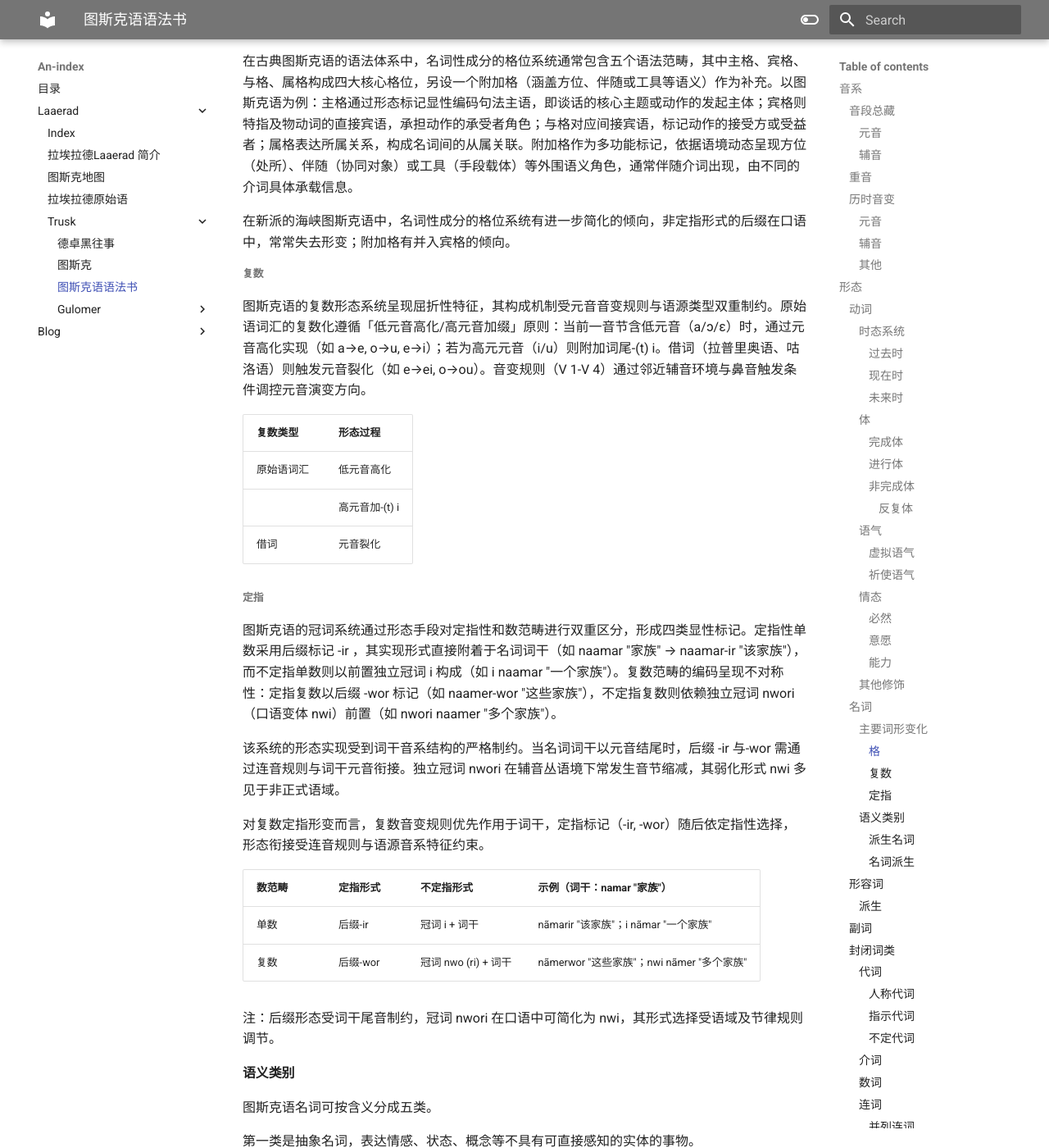
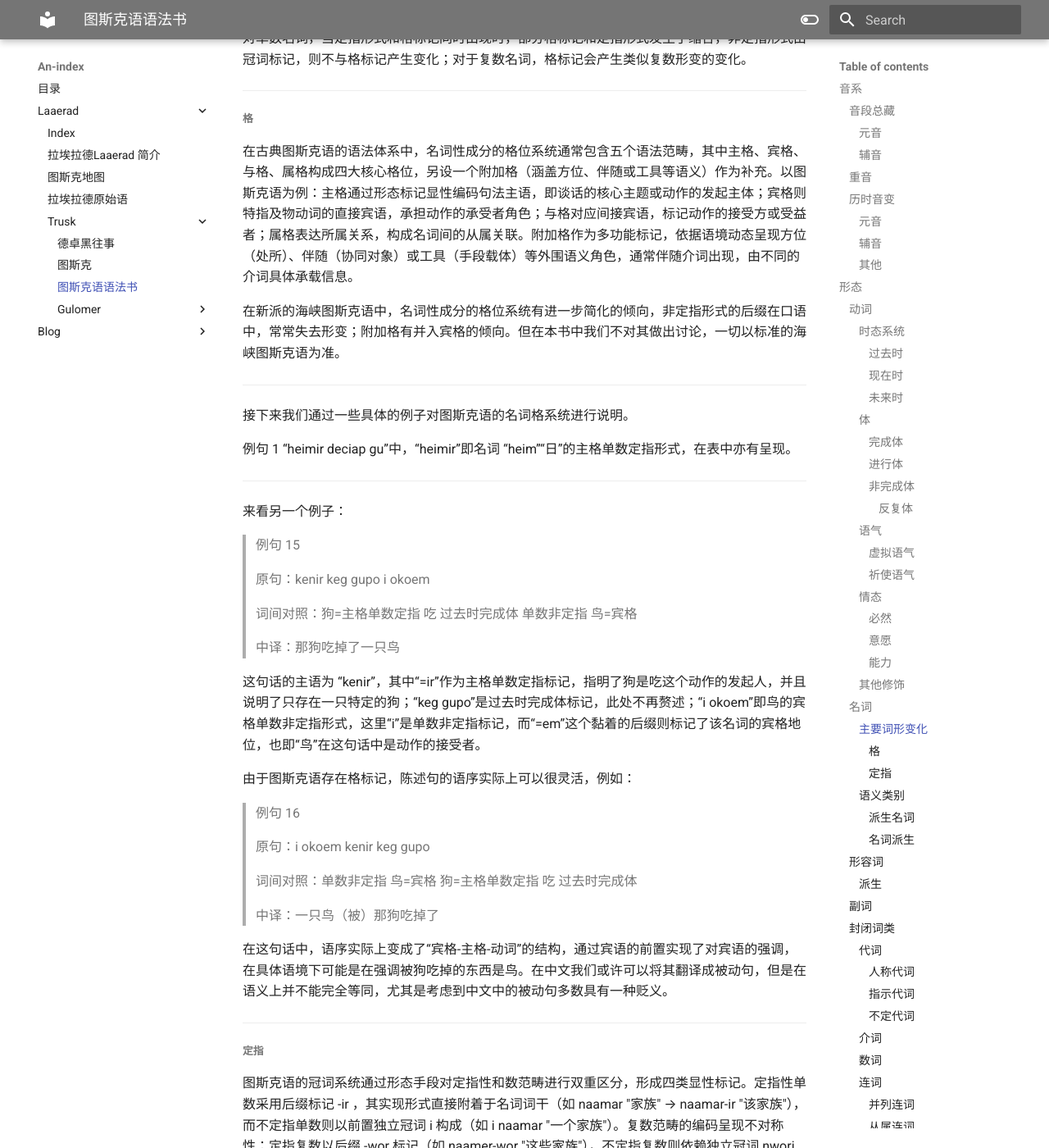
Before and after one commit to PhychiasLokDansk/Laaerad, an MkDocs documentation site: the page built from docs/Laaerad/Trusk/ZherirTruskal.md, in a window 1280 px wide and 1400 px high, scrolled down 13703 px. Shown: the whole window at 82% size. Built offline with MkDocs 1.6.1 and Material for MkDocs 9.7.7, drawn with Linux system fonts in a browser that asks for light colours; some of the changed text lies outside the part shown.

Commit message:
LAPTOP-UGNPREPA 2025-4-26:19:43:41

```diff
--- a/docs/Laaerad/Trusk/ZherirTruskal.md
+++ b/docs/Laaerad/Trusk/ZherirTruskal.md
@@ -157,7 +157,7 @@
 >
 > 原文：heimir deciap gu.
 >
-> 词间对照翻译：太阳=单数主格定指升起过去时.
+> 词间对照翻译：太阳=单数主格定指 升起 过去时.
 >
 > 中译：（那）太阳升起了
 
@@ -172,7 +172,7 @@
 >
 > 原句：betumartirt nwi aguisib wise ar
 >
-> 词间对照翻译：寒带地区=单数从格定指复数非定指针叶的树存在
+> 词间对照翻译：寒带地区=单数从格定指 复数非定指冠词 针叶的 树 存在
 >
 > 中译：在寒带有针叶林
 
@@ -313,7 +313,7 @@
 >
 > 词间对照：下雨=虚拟语气过去时
 >
-> 如果曾经下雨
+> 中译：如果曾经下雨
 
 这句话的含义可能会有歧义，直觉上来说，可以表达一种对过去所发生之事的质询，“假如过去真的下雨了”。
 
@@ -322,7 +322,7 @@
 >
 > 词间对照：下雨=虚拟语气=未来时
 >
-> 如果会下雨
+> 中译：如果会下雨
 
 baragesin 可以拆成三个部分“barag=es=in”，即词间对照中各个部分的对应功能，即表达了“如果会下雨”的意思。
 ***
@@ -333,9 +333,9 @@
 >
 > 原句: sou kegpa
 >
-> 词间对照：第二人称单数 吃=命令式
+> 词间对照：第二人称单数代词 吃=命令式
 >
-> 中译你吃吧！
+> 中译：你吃吧！
 >
 
 用“kepa”表达“你（给我）吃！”的意思。
@@ -344,7 +344,7 @@
 >
 > 原句：sorin kegpasingo
 >
-> 词间对照：第二人称单数尊称形 吃=祈使式
+> 词间对照：第二人称单数尊称形代词 吃=祈使式
 >
 > 中译：您请吃
 
@@ -370,23 +370,25 @@
 
 > 例句 13
 >
-> Ia tyaa ke
+> 原句：ia tyaa keg
 >
-> 1 SG want eat
+> 词间对照：第一人称单数代词 意愿态 吃
 >
-> 我想吃
+> 中译：我想吃
 
+用“tyaa”表达意愿态，同时“tyaa”后一般跟动词词典形，在这里也就是无任何其他语法标记的“keg”。
 ##### 能力
 图斯克语通过情态动词 "ning"（能），表达主语能够做某事，有能力做某事，通常紧接在主语后。
 
 > 例句 14
 >
-> Ia ning bagues gu mborem
+> ia ning bagues gu mborem
 >
-> 1 SG can kill-SUBJ PST 3 SG-ACST
+> 词间对照：第一人称单数代词 能力态 杀=虚拟体 过去时 3-ACST
 >
-> 我本来能杀他
+> 中译：我本来能杀他
 
+***
 #### 其他修饰
 副词在有时标记的情况下，一般紧接在动词前出现。
 出现情态表达时，一般紧接在情态标记词的后面。
@@ -407,23 +409,48 @@
 
 图斯克语中，定指形式用后缀-ir, -wor 进行表示，相对的，非定指形式由冠词-i, -nwi 进行表示；复数非定指的冠词在海峡图斯克语和书面中是必须的，但是小部分方言里省去了复数非定指形式的冠词。
 
-对单数名词，当定指形式和格标记同时出现时，部分格标记和定指形式发生了缩合，非定指形式由冠词标记，则不与格标记产生变化；对于复数名词，格标记会产生类似复数形变的变化，下文对复数和定指标记有进一步解释。
+对单数名词，当定指形式和格标记同时出现时，部分格标记和定指形式发生了缩合，非定指形式由冠词标记，则不与格标记产生变化；对于复数名词，格标记会产生类似复数形变的变化。
+
+***
 
 ##### 格
 在古典图斯克语的语法体系中，名词性成分的格位系统通常包含五个语法范畴，其中主格、宾格、与格、属格构成四大核心格位，另设一个附加格（涵盖方位、伴随或工具等语义）作为补充。以图斯克语为例：主格通过形态标记显性编码句法主语，即谈话的核心主题或动作的发起主体；宾格则特指及物动词的直接宾语，承担动作的承受者角色；与格对应间接宾语，标记动作的接受方或受益者；属格表达所属关系，构成名词间的从属关联。附加格作为多功能标记，依据语境动态呈现方位（处所）、伴随（协同对象）或工具（手段载体）等外围语义角色，通常伴随介词出现，由不同的介词具体承载信息。
 
-在新派的海峡图斯克语中，名词性成分的格位系统有进一步简化的倾向，非定指形式的后缀在口语中，常常失去形变；附加格有并入宾格的倾向。
+在新派的海峡图斯克语中，名词性成分的格位系统有进一步简化的倾向，非定指形式的后缀在口语中，常常失去形变；附加格有并入宾格的倾向。但在本书中我们不对其做出讨论，一切以标准的海峡图斯克语为准。
 
-##### 复数
+***
 
-图斯克语的复数形态系统呈现屈折性特征，其构成机制受元音音变规则与语源类型双重制约。原始语词汇的复数化遵循「低元音高化/高元音加缀」原则：当前一音节含低元音（a/ɔ/ɛ）时，通过元音高化实现（如 a→e, o→u, e→i）；若为高元元音（i/u）则附加词尾-(t) i。借词（拉普里奥语、咕洛语）则触发元音裂化（如 e→ei, o→ou）。音变规则（V 1-V 4）通过邻近辅音环境与鼻音触发条件调控元音演变方向。
+接下来我们通过一些具体的例子对图斯克语的名词格系统进行说明。
 
-| 复数类型  | 形态过程       |
-| ----- | ---------- |
-| 原始语词汇 | 低元音高化      |
-|       | 高元音加-(t) i |
-| 借词    | 元音裂化       |
+例句 1 “heimir deciap gu”中，“heimir”即名词 “heim”“日”的主格单数定指形式，在表中亦有呈现。
 
+***
+
+来看另一个例子：
+
+> 例句 15
+>
+> 原句：kenir keg gupo i okoem
+>
+> 词间对照：狗=主格单数定指 吃 过去时完成体 单数非定指 鸟=宾格
+>
+> 中译：那狗吃掉了一只鸟
+
+这句话的主语为 “kenir”，其中“=ir”作为主格单数定指标记，指明了狗是吃这个动作的发起人，并且说明了只存在一只特定的狗；“keg gupo”是过去时完成体标记，此处不再赘述；“i okoem”即鸟的宾格单数非定指形式，这里“i”是单数非定指标记，而“=em”这个黏着的后缀则标记了该名词的宾格地位，也即“鸟”在这句话中是动作的接受者。
+
+由于图斯克语存在格标记，陈述句的语序实际上可以很灵活，例如：
+
+> 例句 16
+>
+> 原句：i okoem kenir keg gupo
+>
+> 词间对照：单数非定指 鸟=宾格 狗=主格单数定指 吃 过去时完成体
+>
+> 中译：一只鸟（被）那狗吃掉了
+
+在这句话中，语序实际上变成了“宾格-主格-动词”的结构，通过宾语的前置实现了对宾语的强调，在具体语境下可能是在强调被狗吃掉的东西是鸟。在中文我们或许可以将其翻译成被动句，但是在语义上并不能完全等同，尤其是考虑到中文中的被动句多数具有一种贬义。
+
+***
 
 ##### 定指
 
@@ -433,10 +460,10 @@
 
 对复数定指形变而言，复数音变规则优先作用于词干，定指标记（-ir, -wor）随后依定指性选择，形态衔接受连音规则与语源音系特征约束。
 
-| 数范畴 | 定指形式   | 不定指形式            | 示例（词干：namar "家族"）                |
-| --- | ------ | ---------------- | -------------------------------- |
-| 单数  | 后缀-ir  | 冠词 i + 词干        | nãmarir "该家族"；i nãmar "一个家族"     |
-| 复数  | 后缀-wor | 冠词 nwo (ri) + 词干 | nãmerwor "这些家族"；nwi nãmer "多个家族" |
+| 数范畴 | 定指形式   | 不定指形式            | 示例（词干：namar "家族"）                  |
+| --- | ------ | ---------------- | ---------------------------------- |
+| 单数  | 后缀-ir  | 冠词 i + 词干        | naamarir "该家族"；i naamar "一个家族"     |
+| 复数  | 后缀-wor | 冠词 nwo (ri) + 词干 | naamerwor "这些家族"；nwi naamer "多个家族" |
 
 注：后缀形态受词干尾音制约，冠词 nwori 在口语中可简化为 nwi，其形式选择受语域及节律规则调节。
 
@@ -448,24 +475,25 @@
 
 第二类是具体名词，表示可通过各种感官感知的、数量可分辨的实体。
 
-第三类是物质名词，表示某些不可数的物质或材料，这一类名词在作形态变化时有特殊的处理方式。
+第三类是物质名词，表示某些不可数的物质或材料，这一类名词在作形态变化时有特殊的处理方式：大多数的物质名词强制绑定复数形式，在涉及对该种类物质的描述时，通常加上黏着的后缀“=lis”，这在后文的名词派生中也有提到，但并不是所有能够通过“=lis”派生的名词都属于这一类，例如“wise”树，这一个名词就是一个具体名词。
 
 第四类是专有名词，是对特定地点、事物、个体、机构等的描述，通常不作变化，在图斯克语中，大量咕洛语的宗教性质借词也属于这一类。
 
 第五类是时间名词，用于表示时间单位或时间段。
 
 ##### 派生名词
+以上的词类之间互相可以派生，除了比较常规的将名词与名词直接
 
-| 派生类型  | 动词→名词 | 名词→名词        | 形容词→名词 | 核心功能               |
-| ----- | ----- | ------------ | ------ | ------------------ |
-| 受事/对象 | -hel  | -            | -      | 指代动作直接承受者或被动对象     |
-| 结果/产物 | -laft | -            | -      | 动作产生的实体化结果         |
-| 工具/载体 | -jo   | -jo          | -      | 转化为实现动作的工具或材料制成的实体 |
-| 施事/主体 | -ke   | -            | -ke    | 标记动作执行者或属性持有者      |
+| 派生类型  | 动词→名词 | 名词→名词         | 形容词→名词 | 核心功能               |
+| ----- | ----- | ------------- | ------ | ------------------ |
+| 受事/对象 | -hel  | -             | -      | 指代动作直接承受者或被动对象     |
+| 结果/产物 | -laft | -             | -      | 动作产生的实体化结果         |
+| 工具/载体 | -jo   | -jo           | -      | 转化为实现动作的工具或材料制成的实体 |
+| 施事/主体 | -ke   | -             | -ke    | 标记动作执行者或属性持有者      |
 | 空间/场所 | -mart | -wid -(e) rad | -mart  | 关联实体或动作的典型空间位置     |
-| 集体化   | -     | -lis         | -      | 个体扩展为群体或类属概念       |
-| 抽象化   | -sait | -sait        | -sait  | 将具体概念抽象为状态、过程或对立语义 |
-| 指小/爱称 | -     | -ino         | -ino   | 附加亲昵、微小或轻视色彩       |
+| 集体化   | -     | -lis          | -      | 个体扩展为群体或类属概念       |
+| 抽象化   | -sait | -sait         | -sait  | 将具体概念抽象为状态、过程或对立语义 |
+| 指小/爱称 | -     | -ino          | -ino   | 附加亲昵、微小或轻视色彩       |
 
 > 以下是一些例子：
 >
@@ -488,7 +516,7 @@
 |      | 由……所致   | -(h) en | 风 wet ：weten 风化 |
 | 形容词  | 有……的    | -som    | kometisom 有人的   |
 |      |         | -ik     | komeik 像人的      |
-| 否定前缀 |         | ah (')- |                 |
+| 否定前缀 |         | a (h)-  | akome 无人的       |
 
 ### 形容词
 
```
Also changed, not shown: 1 other file.
